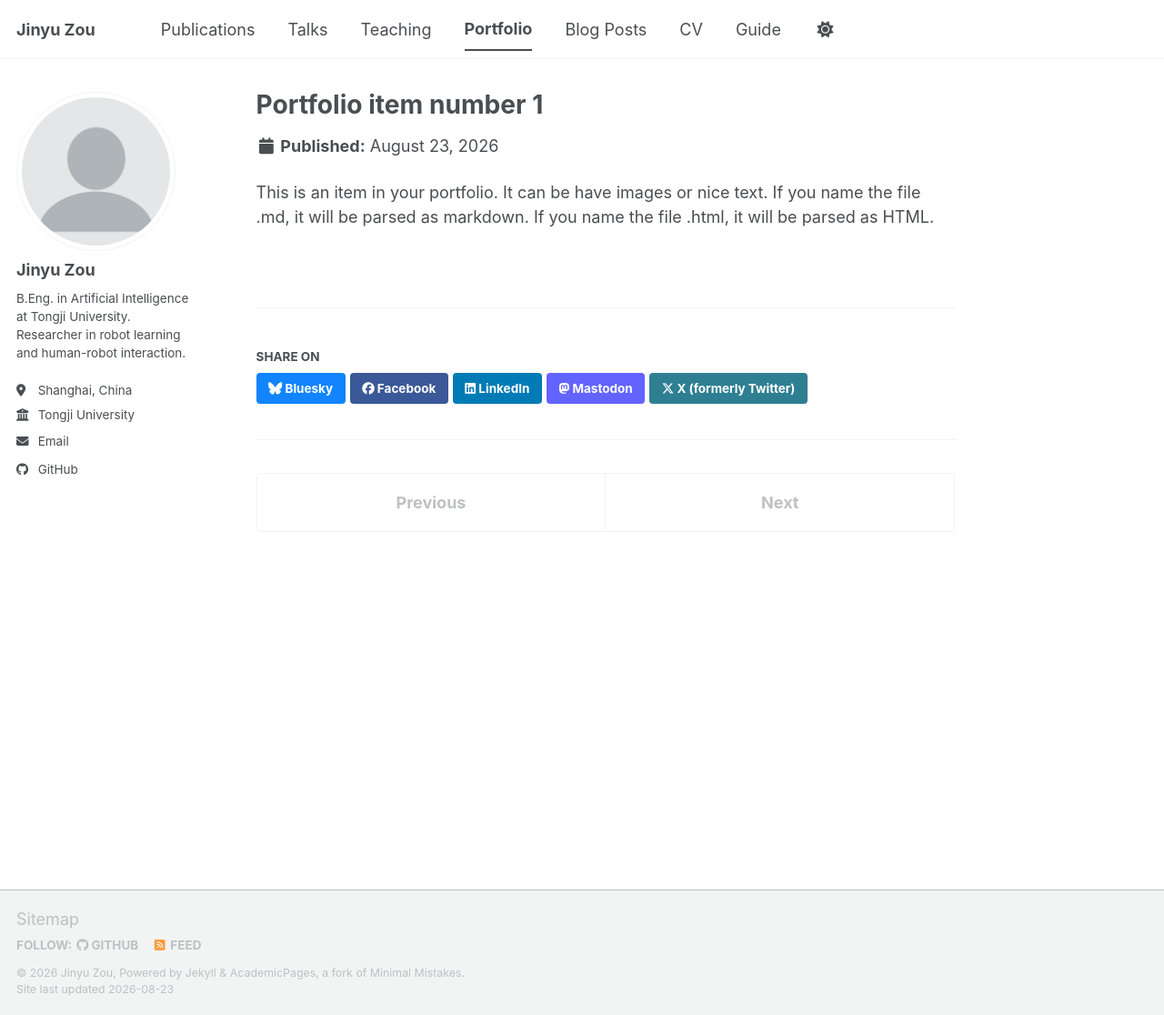
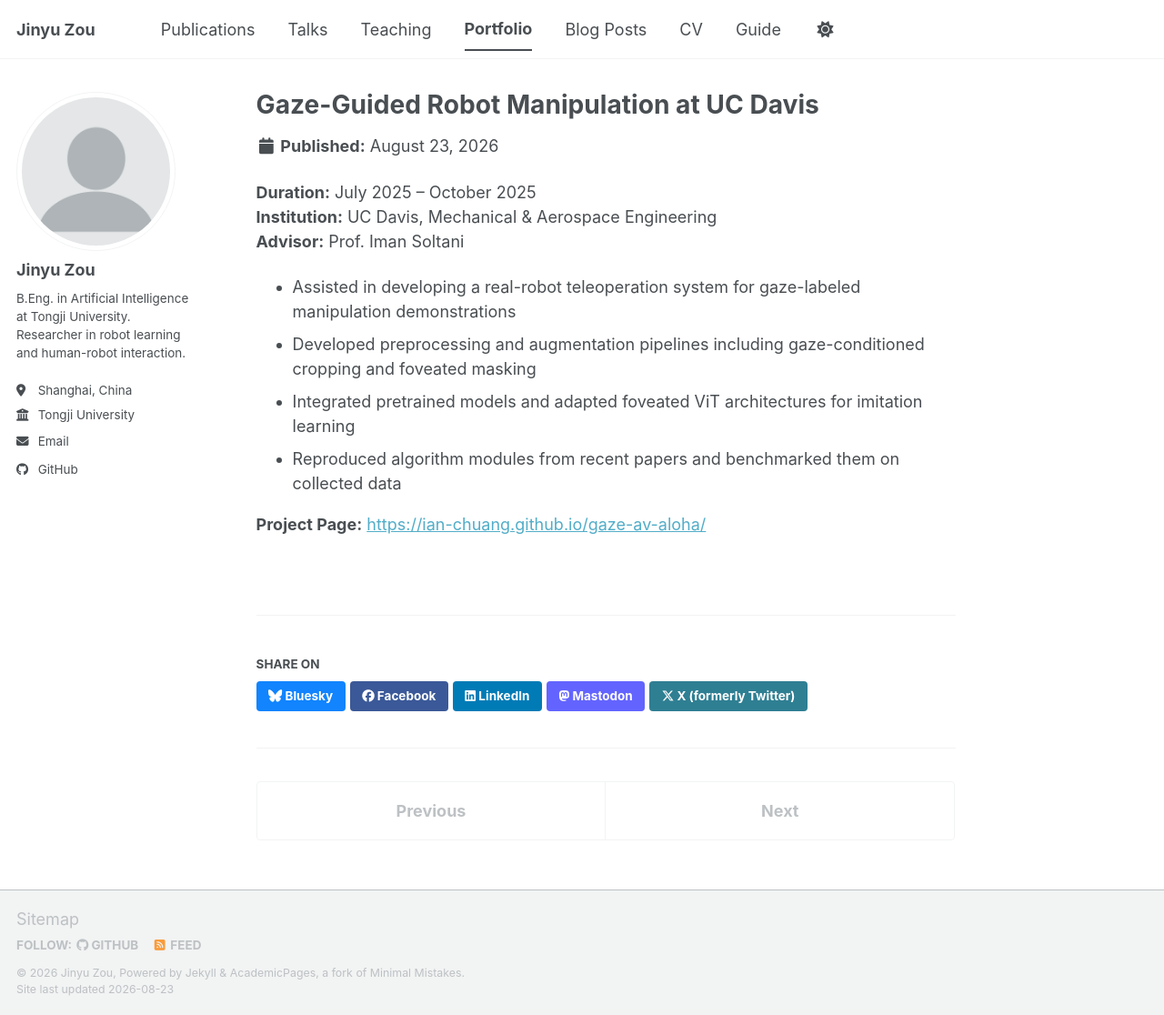
Before and after one commit to JinyuZou/JinyuZou.github.io, a Jekyll site: the page built from _portfolio/portfolio-1.md, in a window 1280 px wide and 1116 px high. Shown: the whole window at 91% size. Built offline with Jekyll 4.4.1, drawn with Linux system fonts in a browser that asks for light colours; a script bundle is joined from its source files by our own code; library files that are not in the unit come from our copies.

Commit message:
Revise portfolio item for gaze-guided robot project
Updated portfolio item with new title, excerpt, and project details.

```diff
--- a/_portfolio/portfolio-1.md
+++ b/_portfolio/portfolio-1.md
@@ -1,7 +1,16 @@
 ---
-title: "Portfolio item number 1"
-excerpt: "Short description of portfolio item number 1<br/><img src='/images/500x300.png'>"
+title: "Gaze-Guided Robot Manipulation at UC Davis"
+excerpt: "Visiting researcher project on human gaze-guided teleoperation and foveated vision transformers for imitation learning."
 collection: portfolio
 ---
 
-This is an item in your portfolio. It can be have images or nice text. If you name the file .md, it will be parsed as markdown. If you name the file .html, it will be parsed as HTML.
+**Duration:** July 2025 – October 2025
+**Institution:** UC Davis, Mechanical & Aerospace Engineering
+**Advisor:** Prof. Iman Soltani
+
+- Assisted in developing a real-robot teleoperation system for gaze-labeled manipulation demonstrations
+- Developed preprocessing and augmentation pipelines including gaze-conditioned cropping and foveated masking
+- Integrated pretrained models and adapted foveated ViT architectures for imitation learning
+- Reproduced algorithm modules from recent papers and benchmarked them on collected data
+
+**Project Page:** [https://ian-chuang.github.io/gaze-av-aloha/](https://ian-chuang.github.io/gaze-av-aloha/)
```
